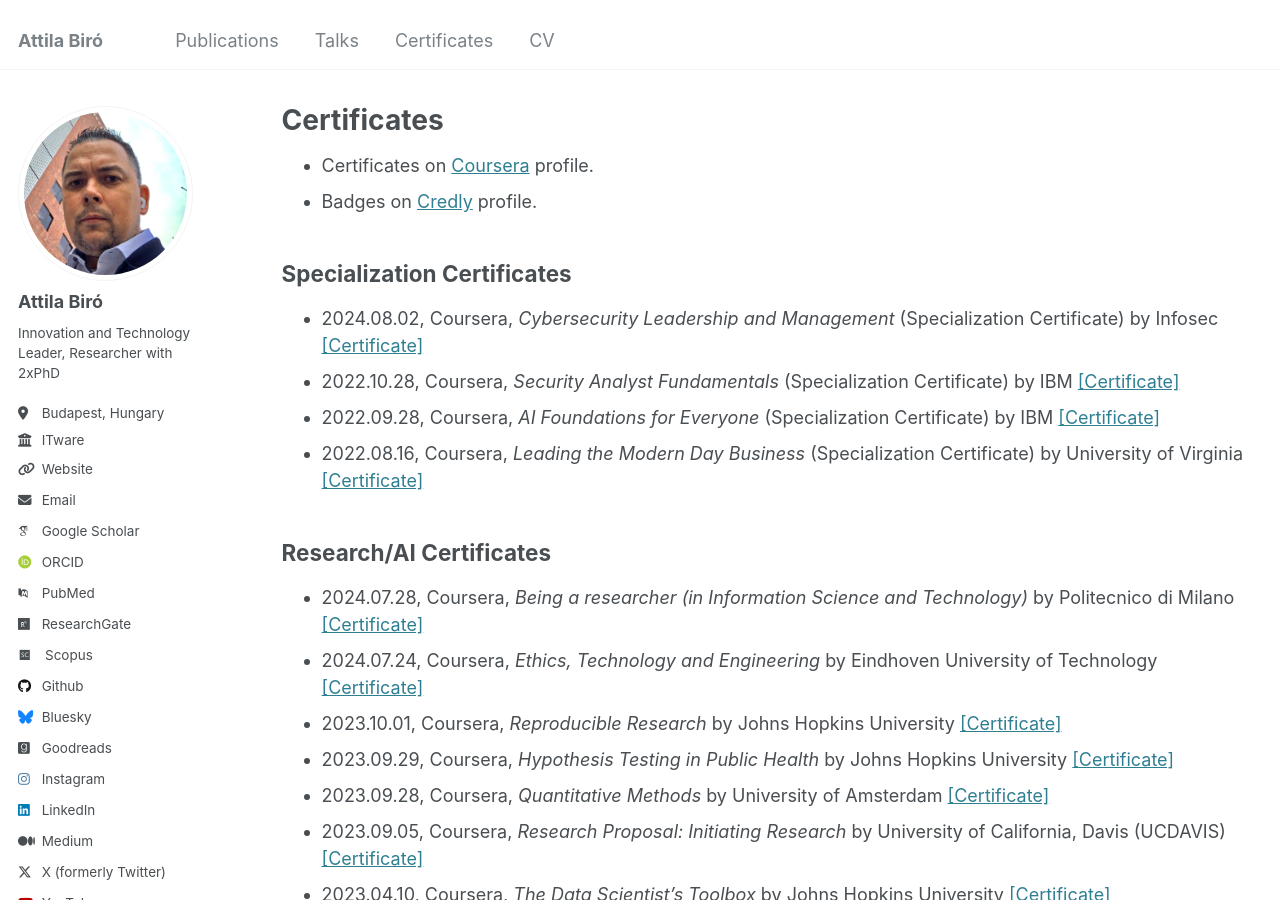
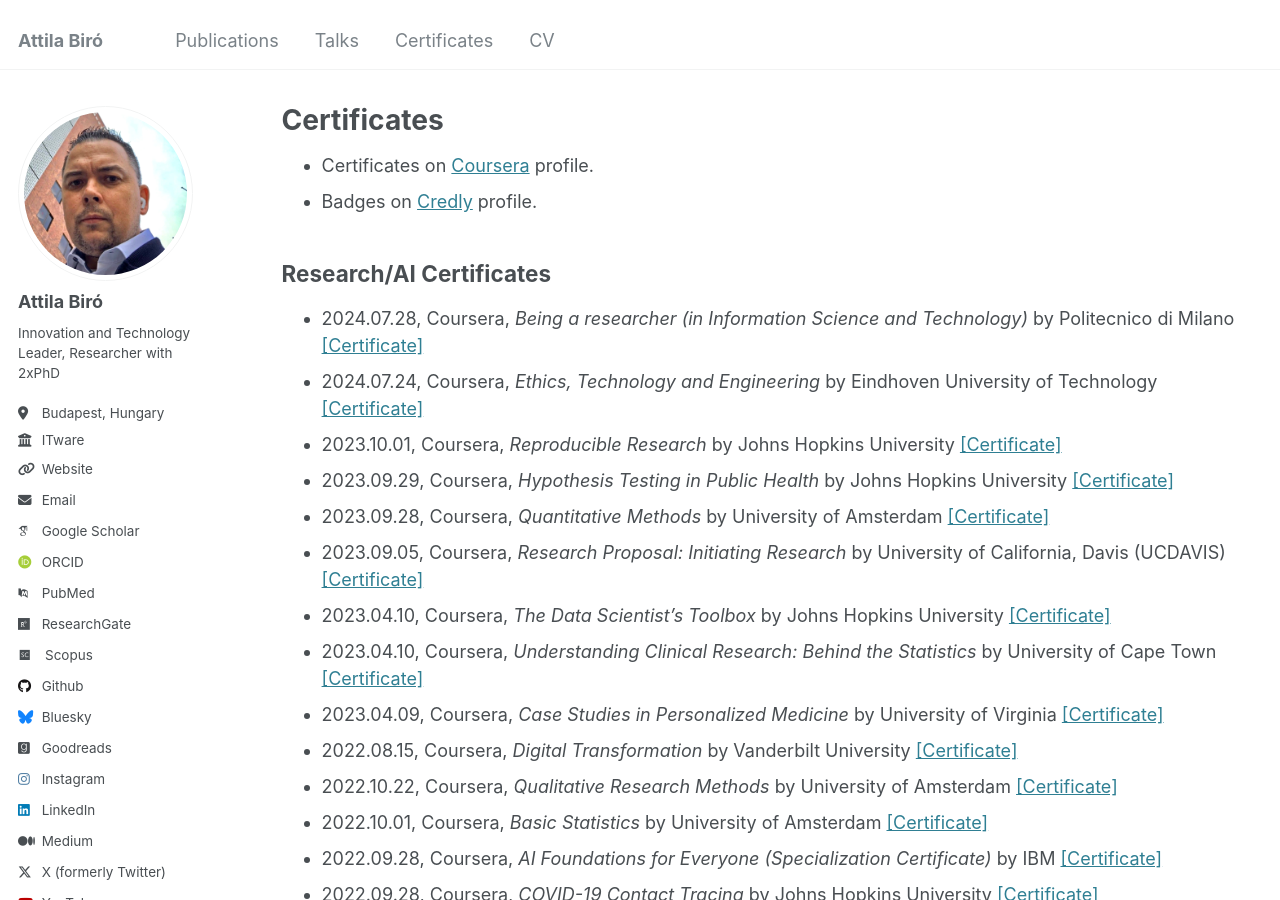
Before and after one commit to biroka/biroka.github.io, a Jekyll site: the page built from _pages/certificates.md, in a window 1280 px wide and 900 px high. Built offline with Jekyll 4.4.1, drawn with Linux system fonts in a browser that asks for light colours; some web fonts are replaced; some of the changed text lies outside the part shown.

Commit message:
Update certificates.md

```diff
--- a/_pages/certificates.md
+++ b/_pages/certificates.md
@@ -7,12 +7,6 @@ author_profile: true
 
 * Certificates on <a href="https://www.coursera.org/learner/biroattila">Coursera</a> profile.
 * Badges on <a href="https://www.credly.com/users/biroattila">Credly</a> profile.
-
-##  Specialization Certificates
-* 2024.08.02, Coursera, _Cybersecurity Leadership and Management_ (Specialization Certificate) by Infosec [[Certificate]](https://www.coursera.org/account/accomplishments/specialization/V4MH8UO5ZXKG)
-* 2022.10.28, Coursera, _Security Analyst Fundamentals_ (Specialization Certificate) by IBM [[Certificate]](https://www.coursera.org/account/accomplishments/specialization/7JMLVZ7LY5NV)
-* 2022.09.28, Coursera, _AI Foundations for Everyone_ (Specialization Certificate) by IBM [[Certificate]](https://www.coursera.org/account/accomplishments/specialization/2Q9XZ6EEUVNR)
-* 2022.08.16, Coursera, _Leading the Modern Day Business_ (Specialization Certificate) by University of Virginia [[Certificate]](https://www.coursera.org/account/accomplishments/specialization/KSYHMFRAL5SZ)
 
 ##  Research/AI Certificates
 
```
Also changed, not shown: other parts of _pages/certificates.md (+6 -0 lines).
